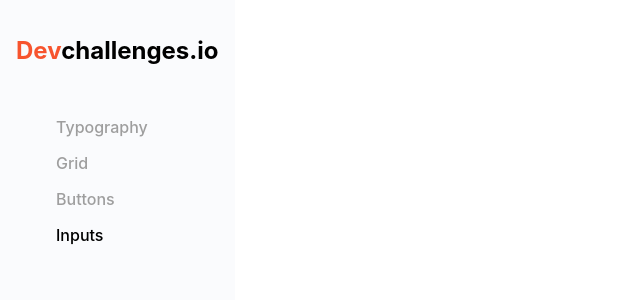
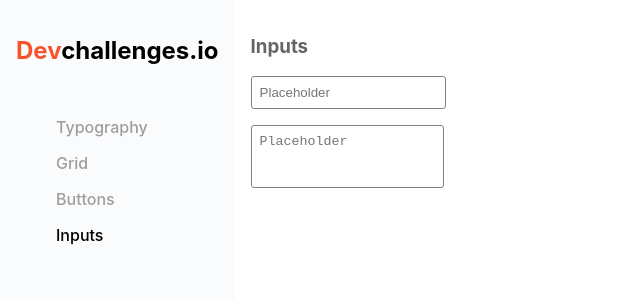
Before and after one commit to mukeshgurpude/input-component, a React (Create React App) app: page / in a window 1280 px wide. Shown: the top 300 px of the page, without its empty margins (0-640 px from the left). Built offline with nearby package versions, Linux system fonts and the light colour scheme; the HTML template or start-up script is replaced by a standard one.

Commit message:
feat: add input styles

```diff
--- /dev/null
+++ b/src/components/input.jsx
@@ -0,0 +1,59 @@
+import { useState } from "react";
+import styled, { css } from "styled-components";
+
+export default function Input(props) {
+  const mappedProps = {
+    disabled: !!props.disabled,
+    error: !!props.error,
+    fullWidth: !!props.fullWidth,
+    multiline: !!props.multiline,
+    rows: props.row || 3,
+    size: props.size || "md",
+    helperText: props.helperText || "",
+    placeholder: props.placeholder || "Placeholder",
+  }
+
+  const [value, setValue] = useState(props.value || '');
+
+  return <Container>
+    {
+      props.multiline
+      ?
+      <MultiText {...mappedProps} value={value} onChange={(e) => setValue(e.target.value)} />
+      :
+      <Text type='text' {...mappedProps} value={value} onChange={(e) => setValue(e.target.value)} />
+    }
+  </Container>
+}
+
+const Container = styled.div``
+const genericinput = css`
+  --border-color: #828282;
+  --border-color-hover: #333333;
+  --border-color-focus: #2962FF;
+  border: 1.5px solid var(--border-color);
+  border-radius: 3px;
+  padding: 0.5rem;
+  margin-bottom: 1rem;
+  outline: none;
+
+  ${({fullWidth}) => fullWidth && 'width: 100%;'}
+
+  &:hover {
+    border-color: var(--border-color-hover)
+  }
+  &:focus {
+    border-color: var(--border-color-focus)
+  }
+  ${({error}) => error &&
+    '--border-color: #D84949;--border-color-hover: #333;--border-color-focus: #D32F2F;'}
+  ${({disabled}) => disabled &&
+    ';opacity: 0.5;--border-color: #828282;--border-color-hover: #333333;--border-color-focus: #2962FF;'}
+`
+const Text = styled.input`
+  ${genericinput}
+`
+const MultiText = styled.textarea`
+  ${genericinput}
+  resize: none;
+`
--- a/src/components/main.jsx
+++ b/src/components/main.jsx
@@ -1,4 +1,15 @@
+import styled from 'styled-components';
+import Input from './input';
+
 export default function Main() {
-  return <main>
-  </main>
+  return <Container>
+    <h3>Inputs</h3>
+    <Input />
+    <Input multiline />
+  </Container>
 }
+
+const Container = styled.main`
+  padding: 1rem;
+  color: #656565;
+`
--- a/src/components/sidebar.jsx
+++ b/src/components/sidebar.jsx
@@ -41,5 +41,5 @@ const NavLink = styled.a`
   font-size: 1rem;
   font-weight: 500;
   text-decoration: none !important;
-  ${props => props.active ? ';color: #000;' : ''}
+  ${props => props.active && ';color: #000;'}
 `
```
Also changed, not shown: 2 other files (tests, documents, lock files or other folders).
